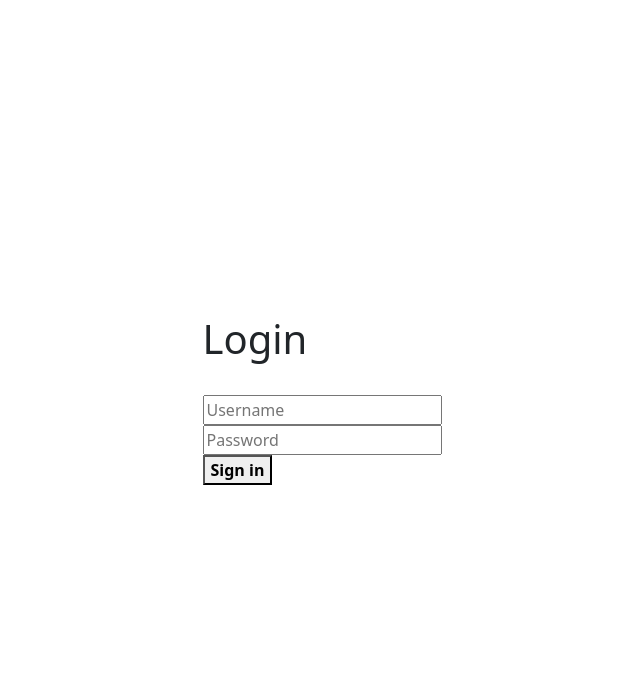
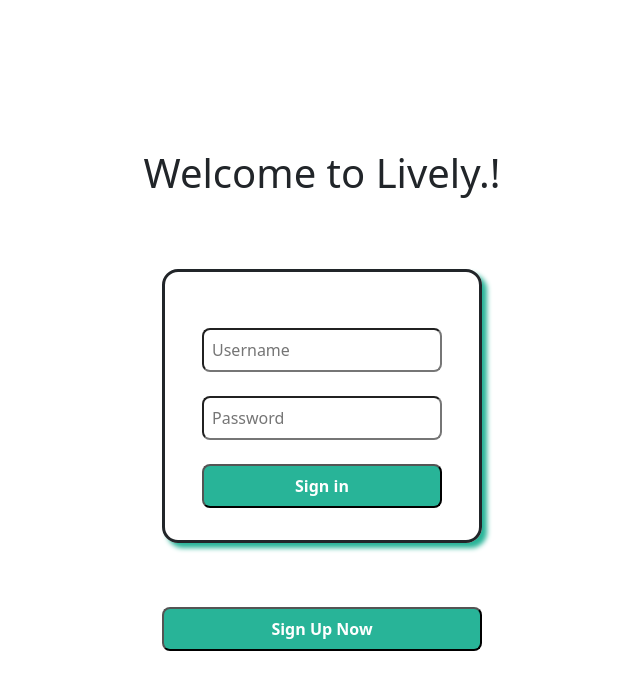
Before and after one commit to DecryptLife/Lively, a React (Create React App) app in the folder lively_frontend/: page / in a window 1280 px wide. Shown: the top 690 px of the page, without its empty margins (318-958 px from the left). Built offline with nearby package versions, Linux system fonts and the light colour scheme.

Commit message:
login redesigned

```diff
--- a/lively_frontend/src/components/LoginPage/Login.js
+++ b/lively_frontend/src/components/LoginPage/Login.js
@@ -41,14 +41,13 @@ const Login = () => {
 
   return (
     <div className="login-layout">
-      <div className="loginLeft">
-        <div className="loginLeftContent">
-          <h1>Login</h1>
-          <LoginField handleSubmit={handleSubmit} />
-          {loginError && <span className="redText">{errorMessage}</span>}
-        </div>
+      <h1>Welcome to Lively.!</h1>
+      <div className="login-container">
+        {/* <h2>Login</h2> */}
+        <LoginField handleSubmit={handleSubmit} />
+        {loginError && <span className="redText">{errorMessage}</span>}
       </div>
-
+      <button className="signup-btn">Sign Up Now</button>
       {/* <div className="loginRight">
         <div className="loginRightContent">
           <h2>New here?</h2>
--- a/lively_frontend/src/components/LoginPage/LoginField.js
+++ b/lively_frontend/src/components/LoginPage/LoginField.js
@@ -22,8 +22,11 @@ const LoginField = ({ handleSubmit }) => {
   };
 
   return (
-    <div className="loginPage">
-      <form onSubmit={(e) => handleSubmit(e, uname, pwd)}>
+    <div className="login-fields">
+      <form
+        className="login-form"
+        onSubmit={(e) => handleSubmit(e, uname, pwd)}
+      >
         <br />
         <input
           data-testid="username_field"
@@ -48,7 +51,7 @@ const LoginField = ({ handleSubmit }) => {
           required
         />
         <br></br>
-        <button type="submit" className="loginBtn" name="login">
+        <button type="submit" className="login-btn" name="login">
           Sign in
         </button>
       </form>
--- a/lively_frontend/src/components/LoginPage/login.css
+++ b/lively_frontend/src/components/LoginPage/login.css
@@ -1,89 +1,48 @@
-body{
+.root {
   height: 100vh;
   width: 100vw;
 }
 
 .login-layout{
   display: flex;
+  flex-direction: column;
   justify-content: center;
   align-items: center;
-  height: 100vh;
-  width: 100vw;
-}
-
-
-/* body {
-  height: 100%;
-  background-color: white;
-}
-
-.loginLayout {
-  display: flex;
+  row-gap: 4rem;
   height: 100vh;
 }
 
-.loginLeft {
-  width: 60%;
-  background-color: white;
-  height: 100%;
+.login-container {
+  width: 320px;
+  display: flex;
+  flex-direction: column;
+  align-items: center;
+  column-gap: 2rem;
+  padding: 2rem;
+  border: solid;
+  border-radius: 1rem;
+  box-shadow: 5px 5px 5px #28b498;
 }
 
-.loginRight {
-  background-color: #28b498;
-  width: 40%;
-
-  height: 100%;
+.login-fields > form {
+  display: flex;
+  flex-direction: column;
+  column-gap: 1rem;
 }
 
-.loginLeftContent {
-  margin: 0 auto;
-  position: relative;
-  top: 50%;
-  transform: translateY(-50%);
-  text-align: center;
+.login-form > input {
+  padding: 0.5rem;
+  border-radius: 0.5rem;
+  width: 240px;
 }
 
-.loginRightContent {
-  margin: 0 auto;
-  position: relative;
-  top: 50%;
-  transform: translateY(-50%);
-  text-align: center;
+.login-btn , .signup-btn{
+  padding: 0.5rem;
+  border-radius: 0.5rem;
+  background-color: #28b498;
   color: white;
 }
 
-.signUpBtn {
-  width: 50%;
-  height: 32px;
-  border-radius: 10px;
-  border: none;
+.signup-btn{
+  width: 320px;
 }
-
-.loginBtn {
-  width: 30%;
-  height: 32px;
-  border-radius: 10px;
-  border: none;
-  background-color: #28b498;
-  color: white;
-  margin-top: 24px;
-}
-
-.unameField {
-  width: 60%;
-  height: 32px;
-  padding-left: 10px;
-  background-color: #eef5f3;
-  border: none;
-  border-radius: 10px;
-}
-
-.passwordField {
-  width: 60%;
-  height: 32px;
-  padding-left: 10px;
-  background-color: #eef5f3;
-  border: none;
-  border-radius: 10px;
-  margin-top: 16px;
-} */
```
